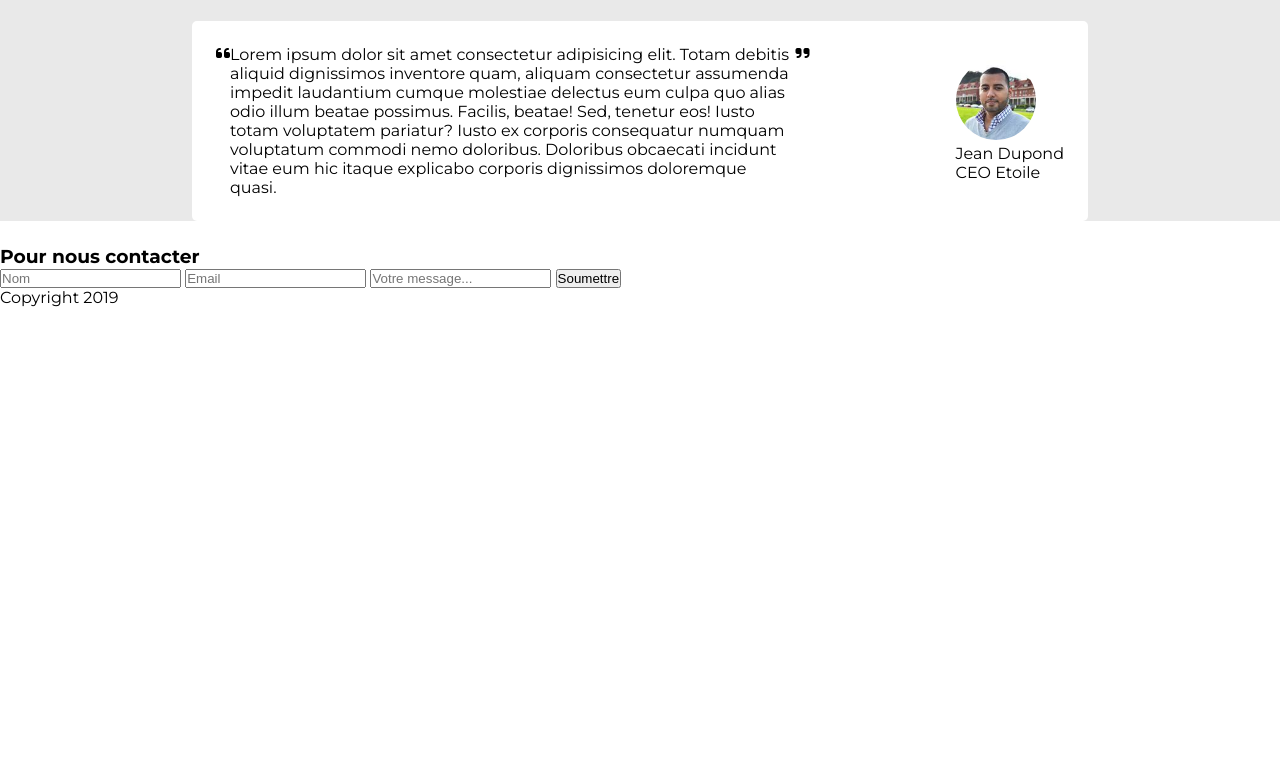
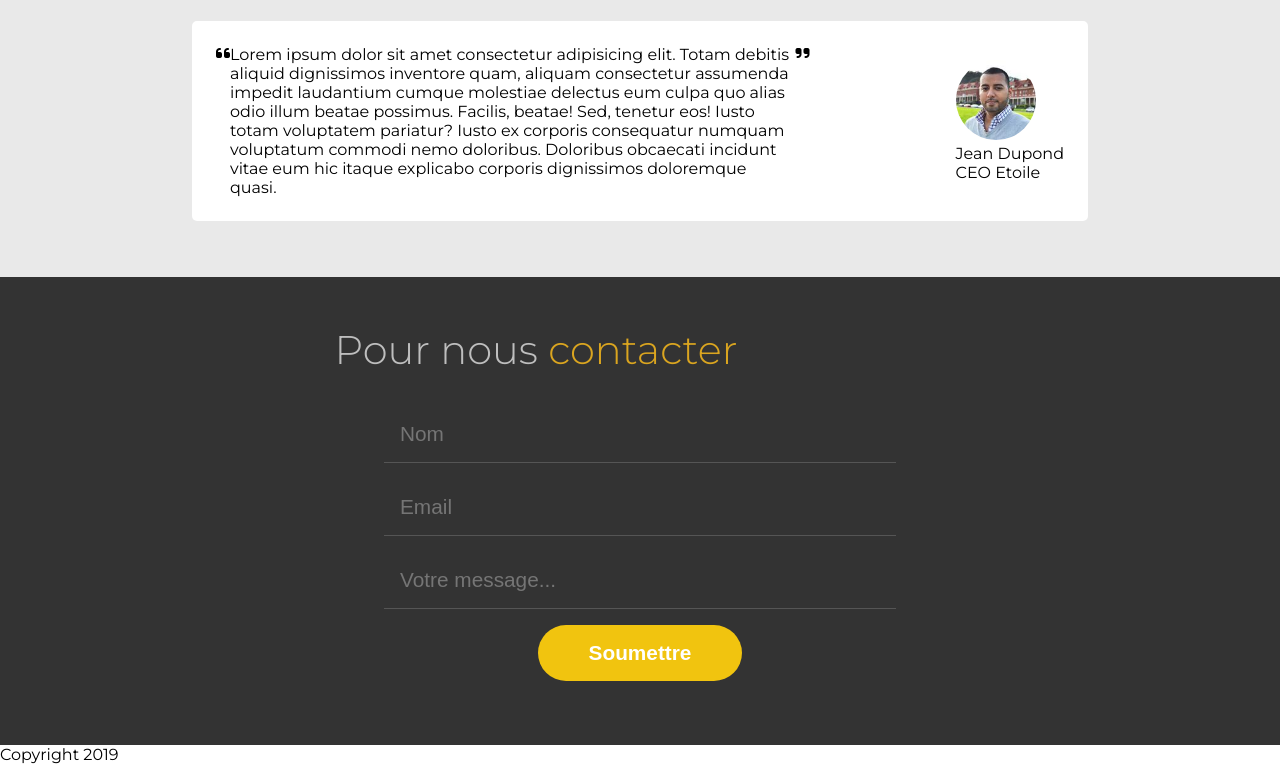
Before and after one commit to GuyVil1/agence-immo, a plain HTML site: page index.html in a window 1280 px wide. Shown: the part 2267-3031 px from the top of the page. Before the commit the page ends 2574 px from the top, so only its background shows below. Drawn offline with Linux system fonts and the light colour scheme; a web font is replaced by a local one.

Commit message:
formulaire ok

```diff
--- a/index.html
+++ b/index.html
@@ -109,14 +109,16 @@
             </div>
         </div>
     </section>
-    <section>
-        <h3>Pour nous contacter</h3>
+    <section class="formulaire">
+        <h3>Pour nous <span>contacter</span></h3>
+        <div>
             <form action="">
                 <input type="text" placeholder="Nom">
                 <input type="email" placeholder="Email">
                 <input type="text" placeholder="Votre message...">
                 <button>Soumettre</button>
             </form>
+        </div>
     </section>
     <footer>
         <p>Copyright 2019</p>
--- a/style.css
+++ b/style.css
@@ -157,7 +157,7 @@ header nav ul li a:hover{
 /* Section témoignage */
 .temoignage{
     background-color: rgb(233, 233, 233);
-    padding-top: 2rem;
+    padding: 2rem 0;
 }
 
 .temoignage h3 {
@@ -189,3 +189,55 @@ header nav ul li a:hover{
     width: 5rem;
     border-radius: 50%;
 }
+
+
+/* Formulaire */
+
+.formulaire{
+    display: flex;
+    flex-direction: column;
+    background-color: #333;
+    align-items: center;
+    justify-content: center;
+    padding-bottom: 4rem;
+}
+
+.formulaire h3{
+    font-size: 2.5rem;
+    color: rgb(190, 190, 190);
+    font-weight: lighter;
+    margin: 3rem 0 2rem -13rem;
+}
+
+.formulaire div{
+    width: 40%;
+}
+
+form{
+    display: flex;
+    flex-direction: column;
+}
+
+form input{
+    background: #333;
+    border: 0;
+    border-bottom: 1px solid #555;
+    padding: 1rem;
+    font-size: 1.3rem;
+    color: white;
+    outline: 0;
+    margin-bottom: 1rem;
+}
+
+form button{
+    padding: 1rem 2rem;
+    border: 0;
+    border-radius: 30px;
+    background: #f1c40f;
+    color: white;
+    font-weight: 700;
+    font-size: 1.3rem;
+    cursor: pointer;
+    width: 40%;
+    margin: auto;
+}
```
Lines whose indentation alone changed are shown as unchanged.
